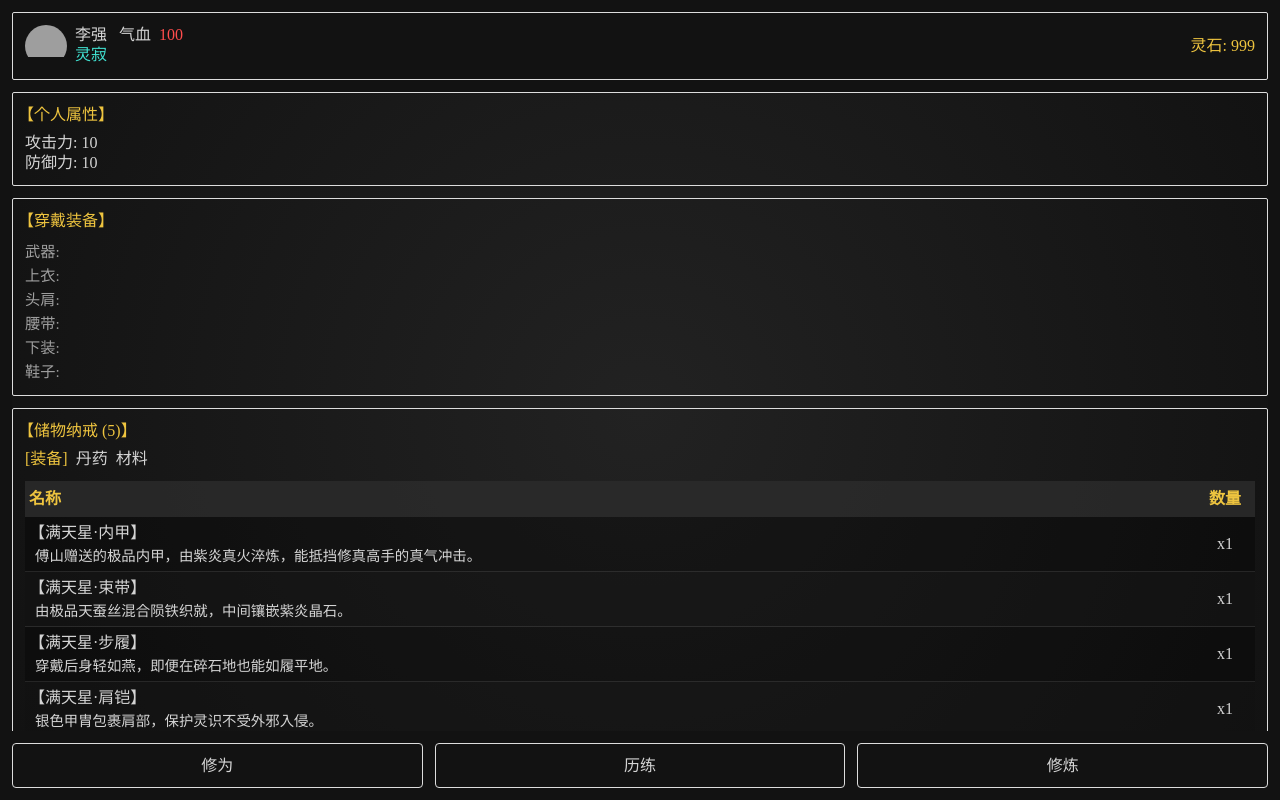
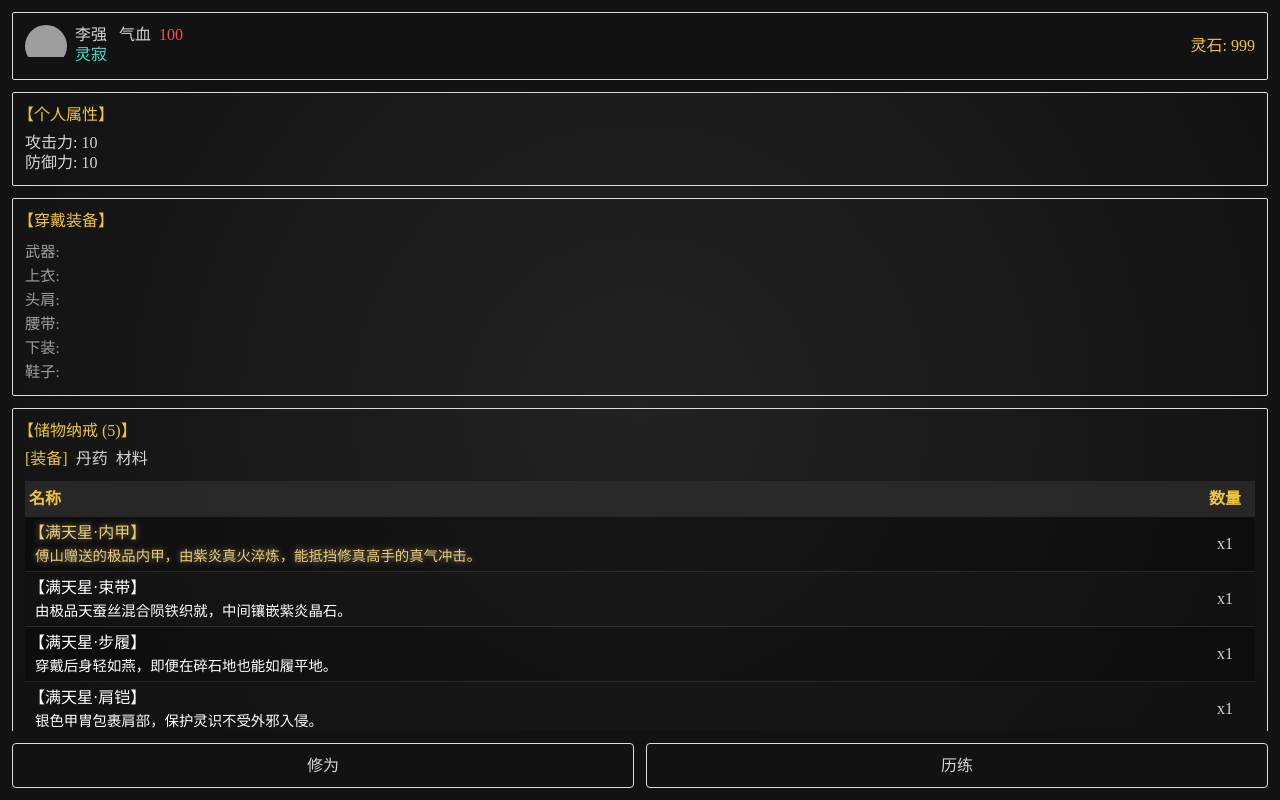
Before and after one commit to ChaoQunPeng/dialogium, a Vue app: page / in a window 1280 px wide. Built offline with nearby package versions, Linux system fonts and the light colour scheme; grey boxes are pictures that could not be loaded.

Commit message:
✨ feat: 优化样式

```diff
--- a/src/App.vue
+++ b/src/App.vue
@@ -32,7 +32,7 @@
     <main class="game-content">
       <CharacterPanel v-if="activeTab === 'realm'" />
       <BattleView v-if="activeTab === 'adventure'" />
-      <CultivationPanel v-if="activeTab === 'practice'" />
+      <!-- <CultivationPanel v-if="activeTab === 'practice'" /> -->
     </main>
 
     <footer class="game-nav flex">
@@ -64,7 +64,7 @@ const player = computed(() => {
 const tabs = [
   { id: 'realm', name: '修为' },
   { id: 'adventure', name: '历练' },
-  { id: 'practice', name: '修炼' }, // 修改此处 id 和 name
+  // { id: 'practice', name: '修炼' }, // 修改此处 id 和 name
 ];
 
 const activeTab = ref('realm');
--- a/src/components/CharacterPanel.vue
+++ b/src/components/CharacterPanel.vue
@@ -121,6 +121,7 @@ const inventory = computed<IInventoryItem[]>(() => {
           price: 0,
           stackable: false,
           stats: {},
+          grade: 'Normal',
           count: itemInstance.count,
           isLocked: itemInstance.isLocked,
           isEquipped: itemInstance.isEquipped,
@@ -138,6 +139,7 @@ const inventory = computed<IInventoryItem[]>(() => {
         price: itemConfig.price,
         stackable: itemConfig.stackable,
         stats: itemConfig.stats,
+        grade: itemConfig.grade,
         // 用户数据
         count: itemInstance.count,
         isLocked: itemInstance.isLocked,
--- a/src/components/EquipmentItem.vue
+++ b/src/components/EquipmentItem.vue
@@ -1,13 +1,11 @@
 <template>
   <div v-if="equipment">
-    <!-- 装备展示项 -->
     <div class="equipment-item" :class="getRarityClass()" @click="showDetail">
       <span class="equipment-name">
         <slot :item="equipment">{{ equipment.name }}</slot>
       </span>
     </div>
 
-    <!-- 引入装备详情弹窗组件 -->
     <ItemDetailModal
       ref="detailModalRef"
       @equip="handleEquip"
@@ -15,7 +13,6 @@
       @drop="handleShowDropConfirm"
     />
 
-    <!-- 引入丢弃确认弹窗组件 -->
     <DropConfirmModal ref="dropConfirmModalRef" @confirm="handleDropConfirm" />
   </div>
 </template>
@@ -26,6 +23,7 @@ import ItemDetailModal from './ItemDetailModal.vue';
 import DropConfirmModal from './DropConfirmModal.vue';
 import type { IInventoryItem } from '@/interface';
 import { usePlayerStore } from '../stores/player';
+import type { ItemGrade } from '@/interface/item';
 const playerStore = usePlayerStore();
 
 interface EquipmentItemProps {
@@ -47,16 +45,21 @@ const detailModalRef = ref<InstanceType<typeof ItemDetailModal> | null>(null);
 // 引用丢弃确认弹窗组件
 const dropConfirmModalRef = ref<InstanceType<typeof DropConfirmModal> | null>(null);
 
+// /** 品级配置信息（用于 UI 渲染） */
+// const GRADE_CONFIG: Record<ItemGrade, { label: string; color: string; level: number }> = {
+//   Normal: { label: '普通', color: '#ffffff', level: 1 },
+//   Advanced: { label: '高级', color: '#1eff00', level: 2 },
+//   Rare: { label: '稀有', color: '#0070dd', level: 3 },
+//   Artifact: { label: '神器', color: '#a335ee', level: 4 },
+//   Epic: { label: '史诗', color: '#ff8000', level: 5 },
+//   Legendary: { label: '传说', color: '#e6cc80', level: 6 },
+// };
+
 // 根据装备等级获取品级颜色类名
 const getRarityClass = () => {
-  const level = props.equipment?.level ?? 10;
-
-  // 品级划分（可以根据需要调整）
-  if (level >= 10) return 'legendary'; // 传说级 - 金色
-  if (level >= 7) return 'epic'; // 史诗级 - 紫色
-  if (level >= 5) return 'rare'; // 稀有级 - 蓝色
-  if (level >= 3) return 'uncommon'; // 精良级 - 绿色
-  return 'common'; // 普通级 - 白色
+  // 直接将 grade 字符串转为小写作为 CSS 类名，保持逻辑一致性
+  const grade = props.equipment?.grade;
+  return grade ? grade.toLowerCase() : 'normal';
 };
 
 // 显示详情 - 调用子组件的show方法
@@ -96,28 +99,43 @@ const handleDropConfirm = (item: any) => {
 
 <style lang="scss" scoped>
 .equipment-item {
+  cursor: pointer;
+  transition: transform 0.1s;
+
+  &:active {
+    transform: scale(0.95);
+  }
+
   .equipment-name {
     font-weight: 500;
   }
-  // 品级颜色样式（与之前保持一致）
-  &.common {
-    color: var(--text-main, #d4d4d4);
+
+  // 品级颜色样式
+  &.normal {
+    color: #ffffff;
   }
 
-  &.uncommon {
-    color: var(--color-green, #4dbd74);
+  &.advanced {
+    color: #1eff00; // 高级 - 绿色
   }
 
   &.rare {
-    color: #4d94ff;
+    color: #0070dd; // 稀有 - 蓝色
+  }
+
+  &.artifact {
+    color: #a335ee; // 神器 - 紫色
   }
 
   &.epic {
-    color: #cc66ff;
+    color: #ff8000; // 史诗 - 橙色
+    text-shadow: 0 0 4px rgba(255, 128, 0, 0.4);
   }
 
   &.legendary {
-    color: var(--color-yellow, #eec43f);
+    color: #e6cc80; // 传说 - 暗金色
+    text-shadow: 0 0 6px rgba(230, 204, 128, 0.6);
+    font-weight: bold;
   }
 }
 </style>
--- a/src/interface/item.ts
+++ b/src/interface/item.ts
@@ -18,6 +18,8 @@ export type SlotType =
  */
 export type ItemCategory = 'equipment' | 'consumable' | 'material' | 'quest';
 
+export type ItemGrade = 'Normal' | 'Advanced' | 'Rare' | 'Artifact' | 'Epic' | 'Legendary';
+
 /** 统一物品接口：采用组合模式 */
 export interface IItem {
   // --- 核心标识 ---
@@ -30,7 +32,7 @@ export interface IItem {
   icon?: string;
   description?: string;
   price?: number;
-  grade?: number; // 品质
+  grade?: ItemGrade; // 品质
 
   // --- 物品配置属性 (从原来的IItemConfig迁移) ---
   slot?: SlotType; // 装备位 (可选，材料/丹药可无)
@@ -100,6 +102,7 @@ export interface IInventoryItem {
   level: number;
   price: number;
   stackable: boolean;
+  grade: ItemGrade;
   // stats: IItemStats;
   // 用户数据
   count: number;
--- a/src/items/equipment/man_tian_xing.ts
+++ b/src/items/equipment/man_tian_xing.ts
@@ -15,6 +15,7 @@ export const manTianXin: Record<string, IItem> = {
     level: 1,
     price: 0,
     stackable: false,
+    grade: 'Legendary',
     stats: {
       attack: 100,
       defense: 100,
```
